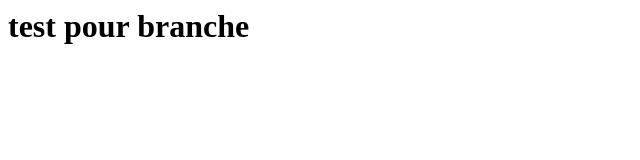
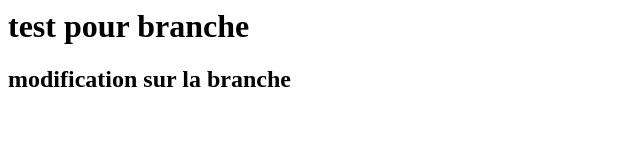
Before and after one commit to FakriSIFA/ExoSIFA2, a plain HTML site: page index.html in a window 1280 px wide. Shown: the whole page, without its empty margins (0-640 px from the left). Drawn offline with Linux system fonts and the light colour scheme.

Commit message:
merge de brache

```diff
--- a/index.html
+++ b/index.html
@@ -1,2 +1,3 @@
 
 <h1>test pour branche</h1>
+<h2> modification sur la branche</h2>
--- /dev/null
+++ b/style.css
@@ -0,0 +1,2 @@
+h1 {color:red}
+h2 {color:aquamarine}
```
